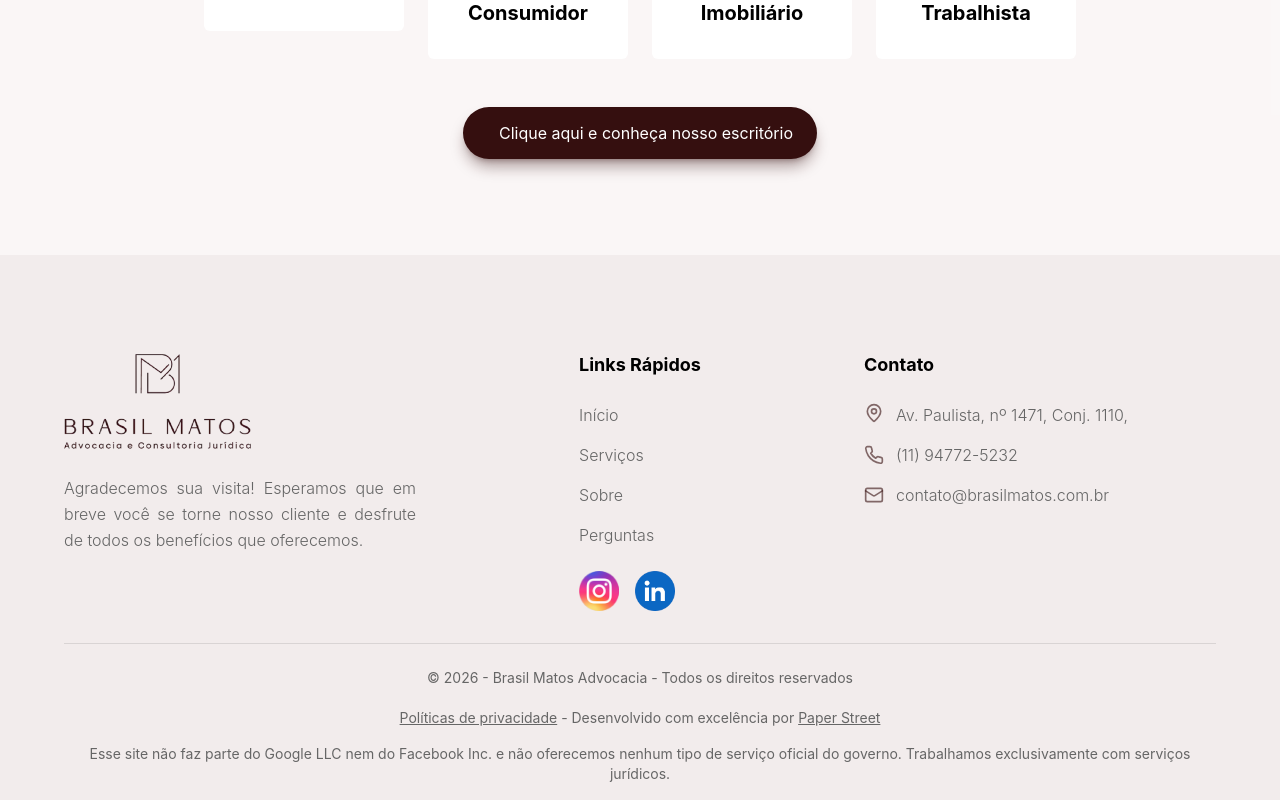
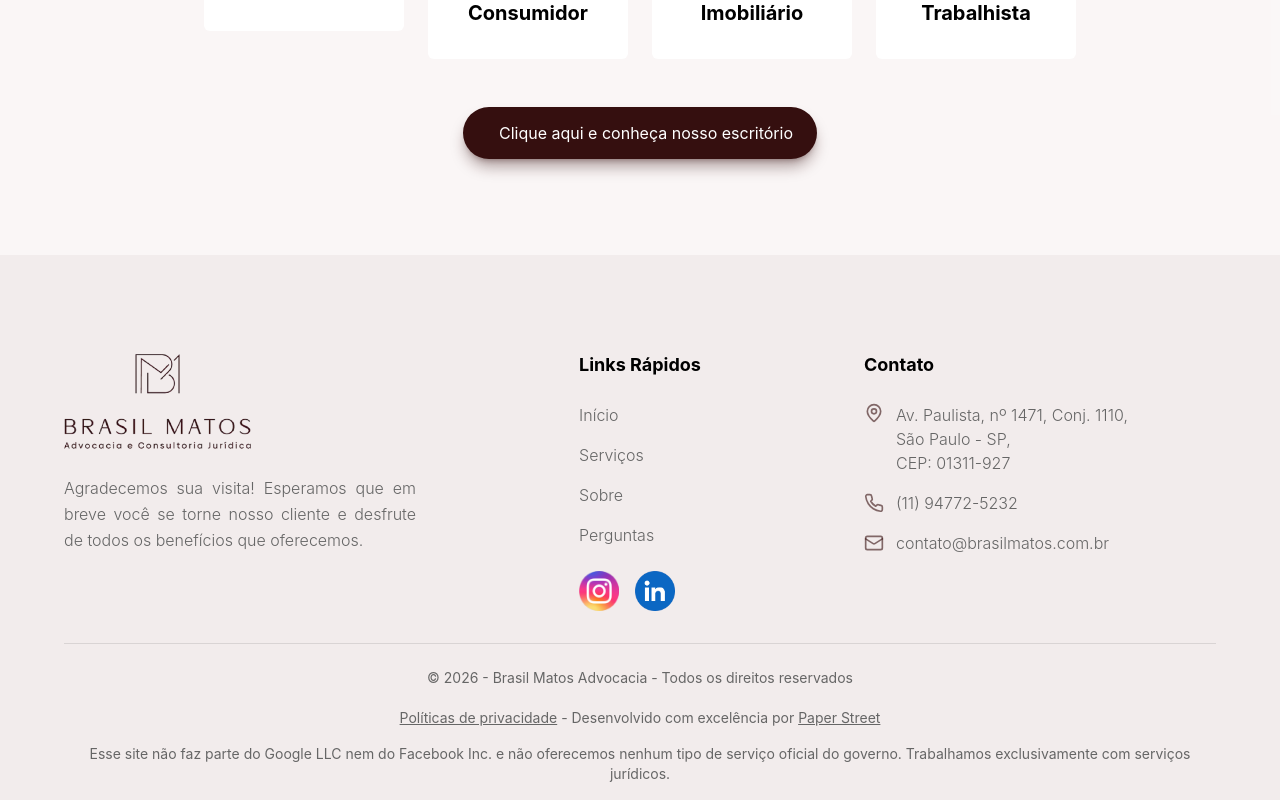
Before and after one commit to Paper-Street-Softwares/LPS-Divorcio-Brasil-Matos, a React (Vite) app: page /#home in a window 1280 px wide. Shown: the part 5728-6528 px from the top of the page. Built offline with nearby package versions, Linux system fonts and the light colour scheme.

Commit message:
fix: Endereço ajustado

```diff
--- a/src/content/content.jsx
+++ b/src/content/content.jsx
@@ -54,7 +54,10 @@ export const infos = {
   endereco: (
     <div>
       {/* <p>Endereço:</p> */}
-      <p>Av. Paulista, nº 1471, Conj. 1110, <br />
+      <p>
+        Av. Paulista, nº 1471, Conj. 1110, <br />
+        São Paulo - SP, <br />
+        CEP: 01311-927
       </p>
     </div>
   ),
```
